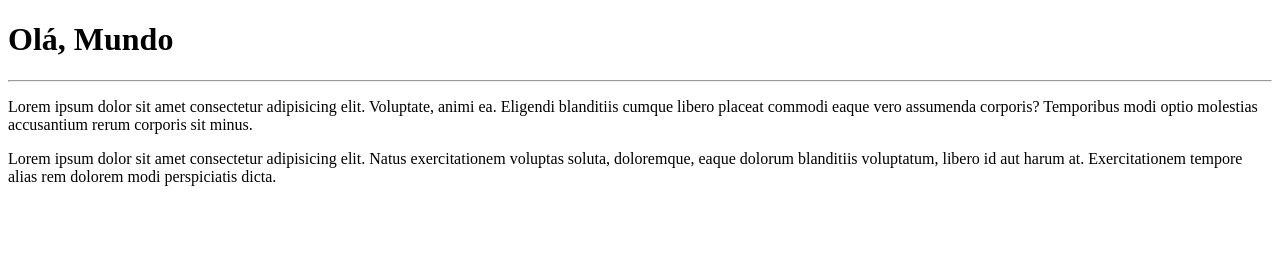
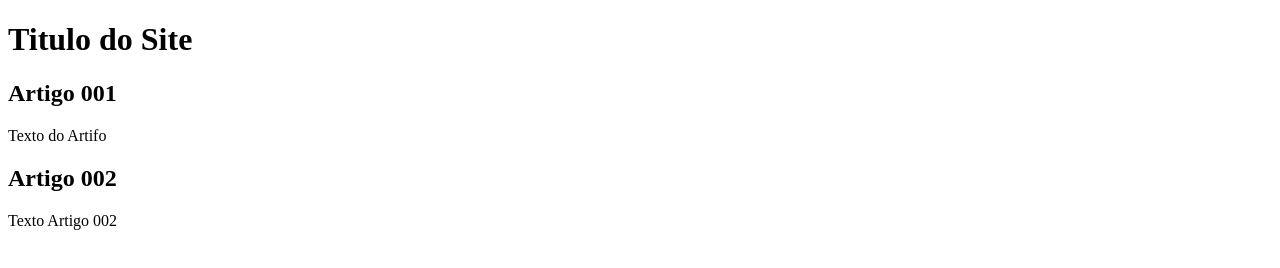
Before and after one commit to DaniloPaivaTI/AprendendoGiteGithub, a plain HTML site: page Site-Exemplo-Branch/index.html in a window 1280 px wide. Drawn offline with Linux system fonts and the light colour scheme.

Commit message:
Index da Master

```diff
--- a/Site-Exemplo-Branch/index.html
+++ b/Site-Exemplo-Branch/index.html
@@ -1,16 +1,24 @@
+<!-- ! + Enter = Dá a linha de código necessária na montagem de uma página-->
 <!DOCTYPE html>
-<html lang="pt-br">
+<html lang="en">
 <head>
     <meta charset="UTF-8">
     <meta name="viewport" content="width=device-width, initial-scale=1.0">
-    <title>Meu Primeiro site em Repositório</title>
+    <title>Titulo do Site</title>
 </head>
 <body>
-    <h1>Olá, Mundo</h1>
-    <hr>
-    <p>Lorem ipsum dolor sit amet consectetur adipisicing elit. Voluptate, animi ea. Eligendi blanditiis cumque libero placeat commodi eaque vero assumenda corporis? Temporibus modi optio molestias accusantium rerum corporis sit minus.</p>
-    <p>Lorem ipsum dolor sit amet consectetur adipisicing elit. Natus exercitationem voluptas soluta, doloremque, eaque dolorum blanditiis voluptatum, libero id aut harum at. Exercitationem tempore alias rem dolorem modi perspiciatis dicta.</p>
-
-    <!-- ! + Enter = Dá a linha de código necessária na montagem de uma página-->
+    <main>
+        <header>
+            <h1>Titulo do Site</h1>
+        </header>
+        <article>
+            <h2>Artigo 001</h2>
+            <p>Texto do Artifo</p>
+        </article>
+        <article>
+            <h2>Artigo 002</h2>
+            <p>Texto Artigo 002</p>
+        </article>
+    </main>
 </body>
 </html>
```
